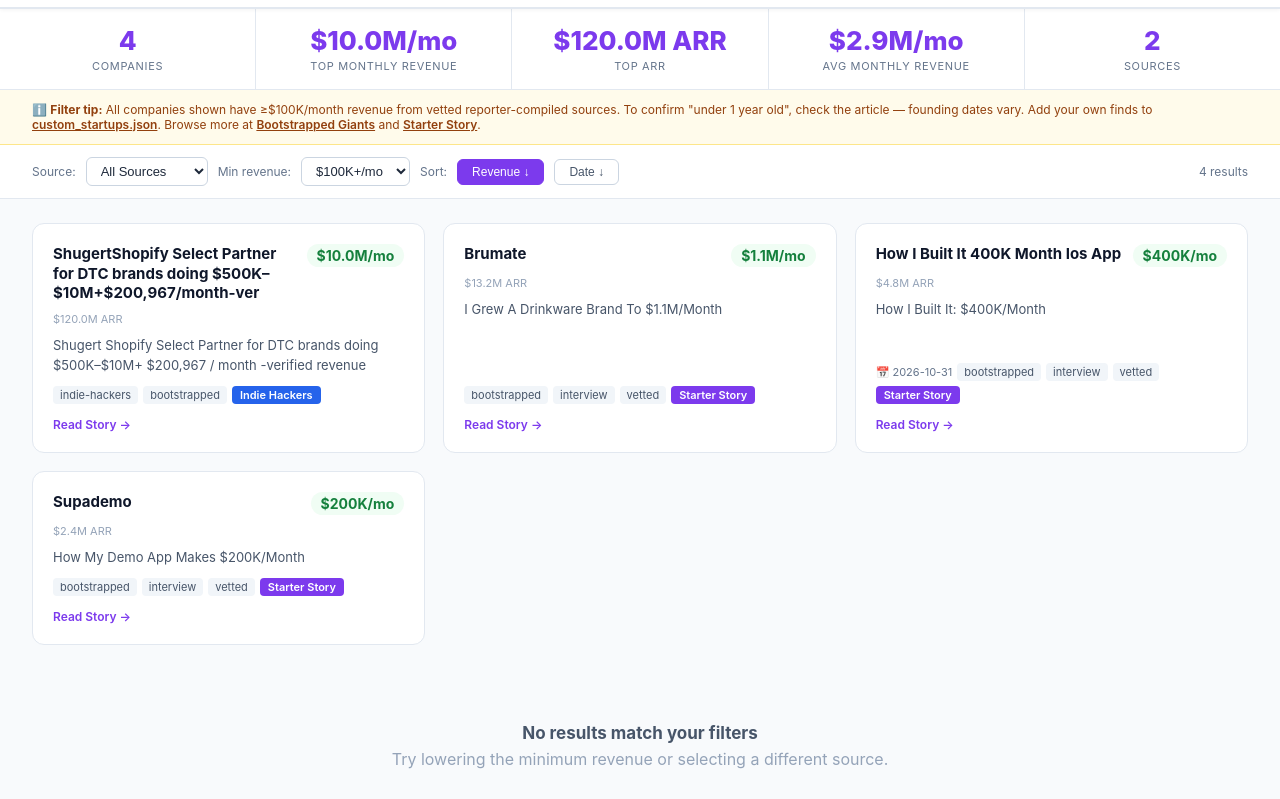
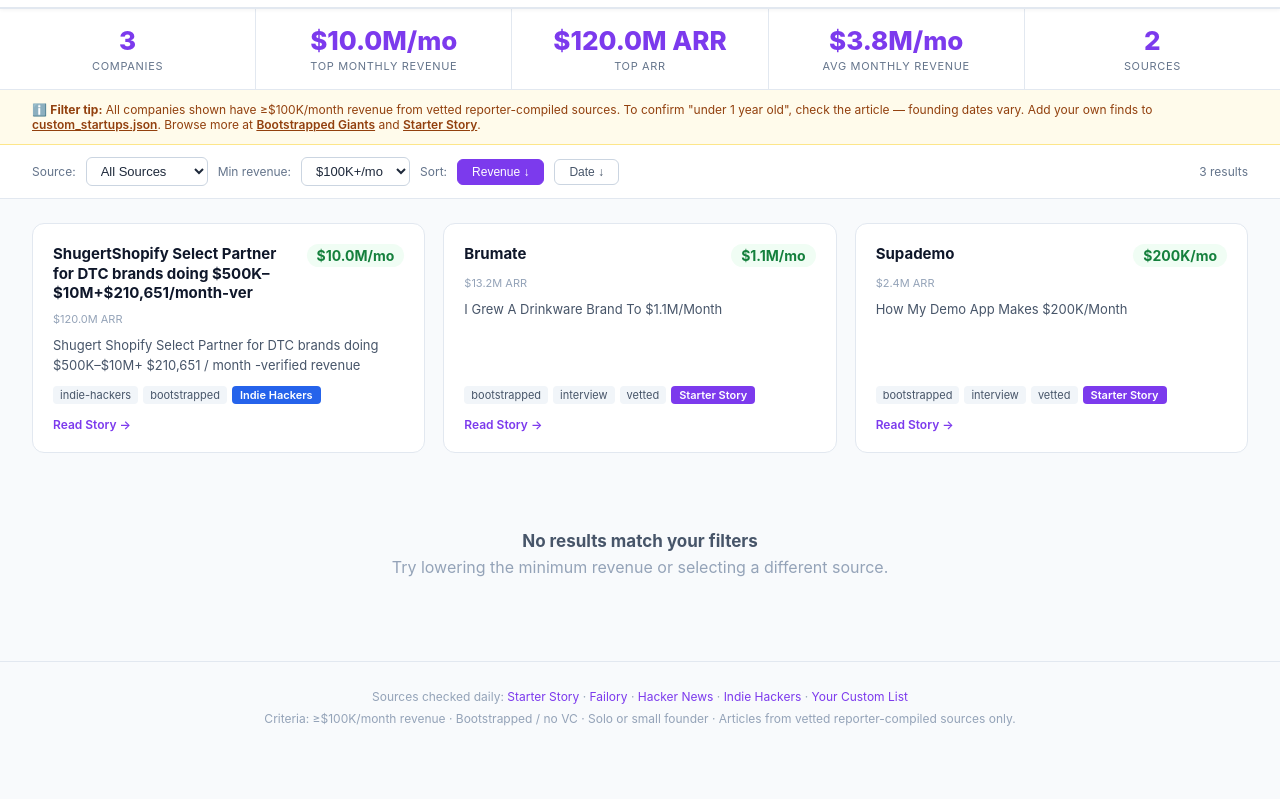
Before and after one commit to njerseycraig/startup-tracker, a plain HTML site: page index.html in a window 1280 px wide. Shown: the part 64-863 px from the top of the page. After the commit the page ends 817 px from the top, so only its background shows below. Drawn offline with Linux system fonts and the light colour scheme.

Commit message:
Daily update: 2026-11-15

```diff
--- a/index.html
+++ b/index.html
@@ -96,14 +96,14 @@ select:focus { border-color: #7c3aed; box-shadow: 0 0 0 2px #ede9fe; }
 
 <div class="header">
   <h1>🚀 <em>Bootstrapped</em> Startup Tracker</h1>
-  <div class="upd">Updated 2026-11-14 17:42<br>Auto-refreshes every 24 hours</div>
+  <div class="upd">Updated 2026-11-15 18:32<br>Auto-refreshes every 24 hours</div>
 </div>
 
 <div class="stats">
-  <div class="stat"><div class="stat-val">4</div><div class="stat-lbl">Companies</div></div>
+  <div class="stat"><div class="stat-val">3</div><div class="stat-lbl">Companies</div></div>
   <div class="stat"><div class="stat-val">$10.0M/mo</div><div class="stat-lbl">Top Monthly Revenue</div></div>
   <div class="stat"><div class="stat-val">$120.0M ARR</div><div class="stat-lbl">Top ARR</div></div>
-  <div class="stat"><div class="stat-val">$2.9M/mo</div><div class="stat-lbl">Avg Monthly Revenue</div></div>
+  <div class="stat"><div class="stat-val">$3.8M/mo</div><div class="stat-lbl">Avg Monthly Revenue</div></div>
   <div class="stat"><div class="stat-val">2</div><div class="stat-lbl">Sources</div></div>
 </div>
 
@@ -130,18 +130,18 @@ select:focus { border-color: #7c3aed; box-shadow: 0 0 0 2px #ede9fe; }
   <span class="ctrl-lbl">Sort:</span>
   <button class="sort-btn active" id="btn-rev" onclick="sort('revenue')">Revenue ↓</button>
   <button class="sort-btn" id="btn-date" onclick="sort('date')">Date ↓</button>
-  <span id="count">4 results</span>
+  <span id="count">3 results</span>
 </div>
 
 <div class="grid" id="grid">
 
 <div class="card" data-revenue="10000000.0" data-source="Indie Hackers" data-date="">
   <div class="card-top">
-    <div class="co-name">ShugertShopify Select Partner for DTC brands doing $500K–$10M+$200,967/month-ver</div>
+    <div class="co-name">ShugertShopify Select Partner for DTC brands doing $500K–$10M+$210,651/month-ver</div>
     <div class="rev-pill">$10.0M/mo</div>
   </div>
   <div class="arr">$120.0M ARR</div>
-  <p class="desc">Shugert Shopify Select Partner for DTC brands doing $500K–$10M+ $200,967 / month -verified revenue</p>
+  <p class="desc">Shugert Shopify Select Partner for DTC brands doing $500K–$10M+ $210,651 / month -verified revenue</p>
   <div class="meta"><span class="tag">indie-hackers</span><span class="tag">bootstrapped</span><span class="badge" style="background:#2563eb">Indie Hackers</span></div>
   <a class="read-btn" href="https://www.indiehackers.com/product/shugert" target="_blank" rel="noopener">Read Story →</a>
 </div>
@@ -154,16 +154,6 @@ select:focus { border-color: #7c3aed; box-shadow: 0 0 0 2px #ede9fe; }
   <p class="desc">I Grew A Drinkware Brand To $1.1M/Month</p>
   <div class="meta"><span class="tag">bootstrapped</span><span class="tag">interview</span><span class="tag">vetted</span><span class="badge" style="background:#7c3aed">Starter Story</span></div>
   <a class="read-btn" href="https://www.starterstory.com/stories/brumate" target="_blank" rel="noopener">Read Story →</a>
-</div>
-<div class="card" data-revenue="400000.0" data-source="Starter Story" data-date="2026-10-31">
-  <div class="card-top">
-    <div class="co-name">How I Built It 400K Month Ios App</div>
-    <div class="rev-pill">$400K/mo</div>
-  </div>
-  <div class="arr">$4.8M ARR</div>
-  <p class="desc">How I Built It: $400K/Month</p>
-  <div class="meta"><span class="meta-item">📅 2026-10-31</span><span class="tag">bootstrapped</span><span class="tag">interview</span><span class="tag">vetted</span><span class="badge" style="background:#7c3aed">Starter Story</span></div>
-  <a class="read-btn" href="https://www.starterstory.com/stories/how-i-built-it-400k-month-ios-app" target="_blank" rel="noopener">Read Story →</a>
 </div>
 <div class="card" data-revenue="200000.0" data-source="Starter Story" data-date="">
   <div class="card-top">
```
Also changed, not shown: startup_cache.json (+3 -20 lines).
